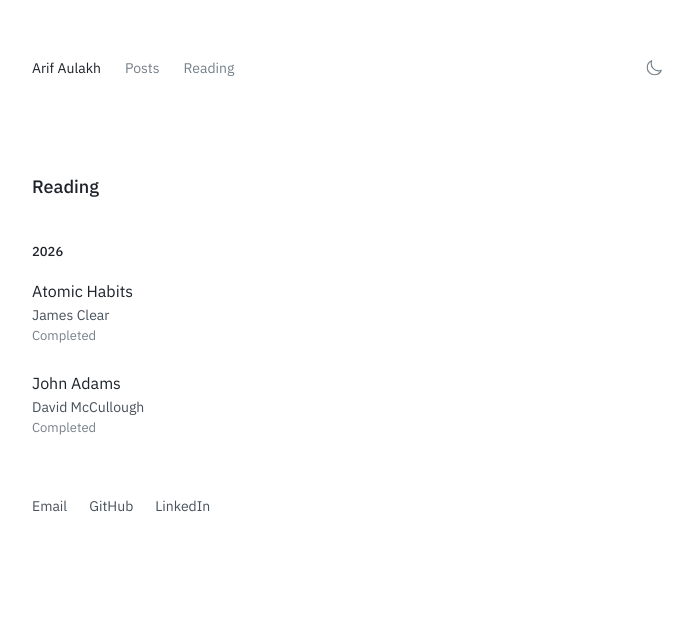
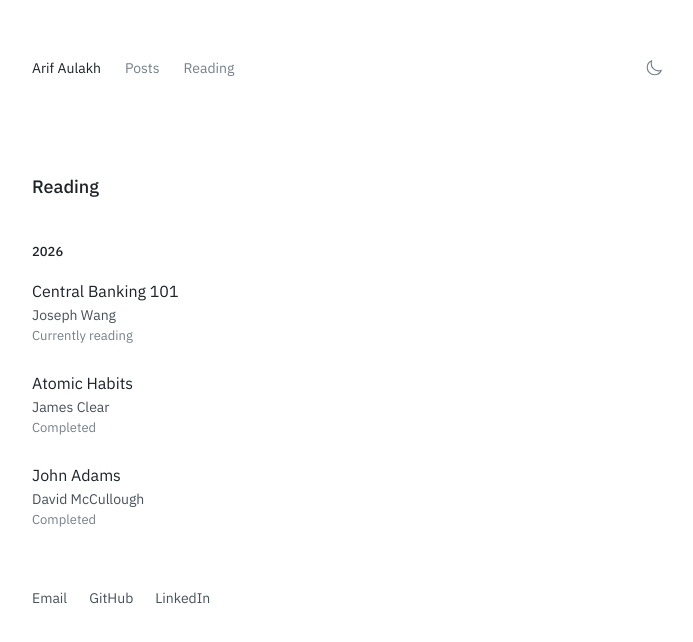
Before and after one commit to arifaulakh/personal-website, a Next.js app: page /reading in a window 1280 px wide. Shown: the top 642 px of the page, without its empty margins (136-829 px from the left). Built offline with nearby package versions, Linux system fonts and the light colour scheme.

Commit message:
Add Central Banking 101 to reading list

```diff
--- a/data/books.ts
+++ b/data/books.ts
@@ -6,6 +6,12 @@ export interface Book {
 }
 
 export const books: Book[] = [
+    {
+        title: "Central Banking 101",
+        author: "Joseph Wang",
+        status: "reading",
+        year: 2026
+    },
     {
         title: "Atomic Habits",
         author: "James Clear",
```
